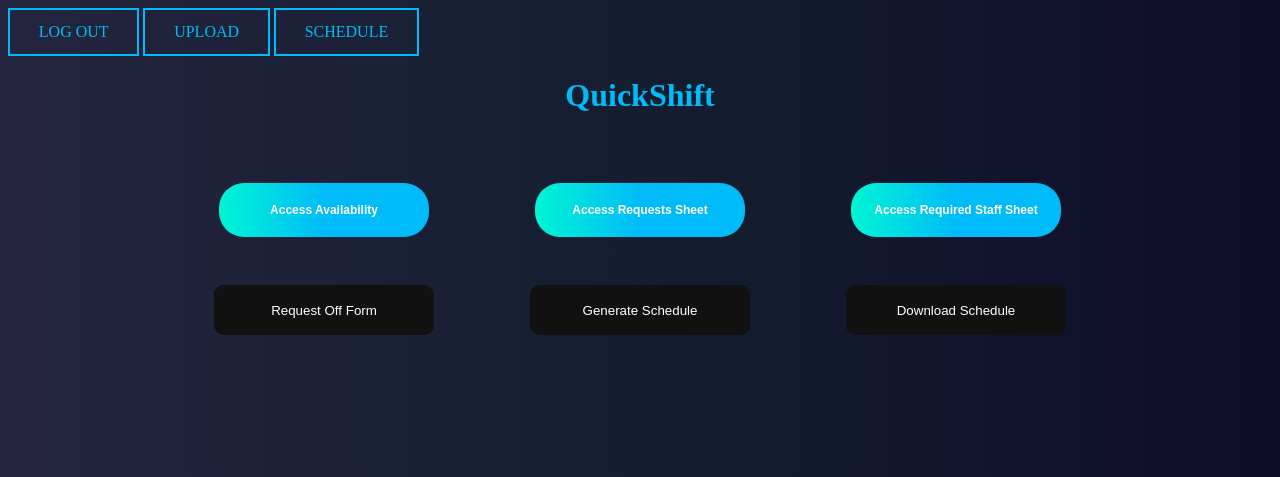
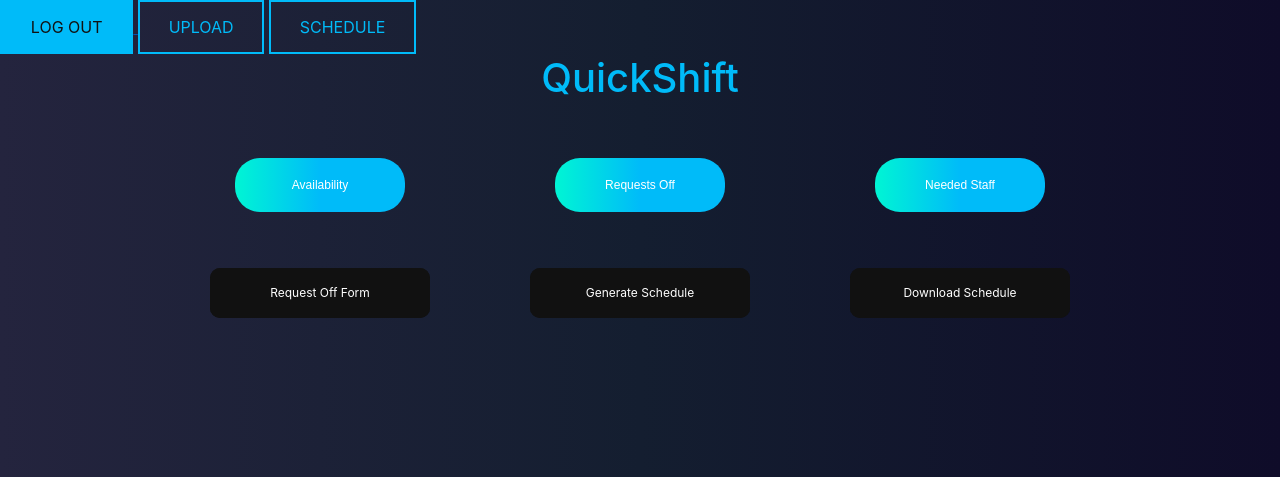
Before and after one commit to Nick22morris/QuickShift, a Django app: page / in a window 1280 px wide. Shown: the top 477 px of the page. Run offline with Django 4.2, Linux system fonts and the light colour scheme; a user stored in the database is signed in; some libraries are stand-ins or nearby versions.

Commit message:
Updated UI

```diff
--- a/mysite/templates/form.html
+++ b/mysite/templates/form.html
@@ -5,6 +5,7 @@
 <head>
   <meta charset="utf-8">
   <title>QuickShift Request off</title>
+  <link rel="stylesheet" href="https://stackpath.bootstrapcdn.com/bootstrap/4.3.1/css/bootstrap.min.css" integrity="sha384-ggOyR0iXCbMQv3Xipma34MD+dH/1fQ784/j6cY/iJTQUOhcWr7x9JvoRxT2MZw1T" crossorigin="anonymous">
   <link rel="shortcut icon" type="image/jpg" href="{%  static  '/css/favicon.ico'  %}" />
   <link rel="stylesheet" type="text/css" href="{%  static  '/css/styles.css'  %}">
 </head>
--- a/mysite/templates/home.html
+++ b/mysite/templates/home.html
@@ -5,6 +5,7 @@
 <head>
   <meta charset="utf-8">
   <title>QuickShift</title>
+  <link rel="stylesheet" href="https://stackpath.bootstrapcdn.com/bootstrap/4.3.1/css/bootstrap.min.css" integrity="sha384-ggOyR0iXCbMQv3Xipma34MD+dH/1fQ784/j6cY/iJTQUOhcWr7x9JvoRxT2MZw1T" crossorigin="anonymous">
   <link rel="shortcut icon" type="image/jpg" href="{%  static  '/css/favicon.ico'  %}" />
   <link rel="stylesheet" type="text/css" href="{%  static  '/css/styles.css'  %}">
 </head>
@@ -41,17 +42,17 @@
     <div id="container">
       <div id="left">
         <a href="https://docs.google.com/spreadsheets/d/1mdYQXq-JlzXvvK66ptzu_WrnIr9L1lZyzeri2RIEiV8/edit?usp=sharing" target="_blank">
-          <h3>Access Availability</h3>
+          <h3>Availability</h3>
         </a>
       </div>
       <div id="middle">
         <a href="https://docs.google.com/spreadsheets/d/1kN_RPyl7DcgNLTdD6GiSgOO0G8OL1gMp5PBAlD4J6so/edit?usp=sharing" target="_blank">
-          <h3>Access Requests Sheet</h3>
+          <h3>Requests Off</h3>
         </a>
       </div>
       <div id="right">
         <a href="https://docs.google.com/spreadsheets/d/196BA2ix84I5JTH5_cCLFZhVjCgb_-nAu4sEQfq7fB0I/edit?usp=sharing" target="_blank">
-          <h3>Access Required Staff Sheet</h3>
+          <h3>Needed Staff</h3>
         </a>
       </div>
     </div>
@@ -61,7 +62,7 @@
   <center>
     <div id="container">
       <div id="left">
-        <button onclick="location.href='{% url 'form' %}'" class="glow-on-hover" type="button">Request Off Form</button>
+        <button onclick="location.href='{% url 'form' %}'" class="glow-on-hover" type="button" target ="_blank">Request Off Form</button>
       </div>
       <div id="middle">
         <button onclick="location.href='{% url 'script' %}'" class="glow-on-hover" type="button">Generate Schedule</button>
```
Also changed, not shown: mysite/templates/schedule.html (deleted, +0 -27 lines), 1 other file.
